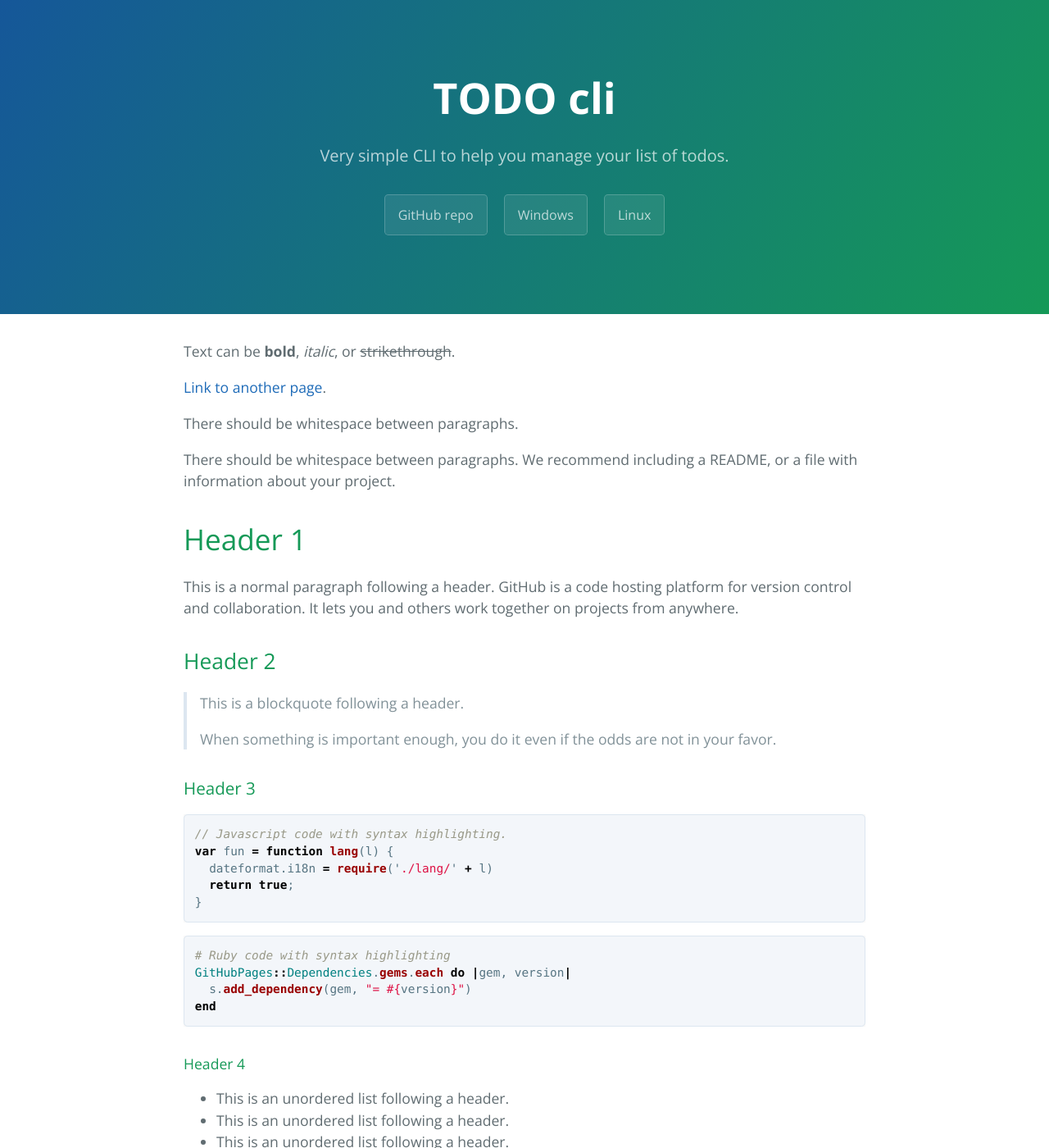
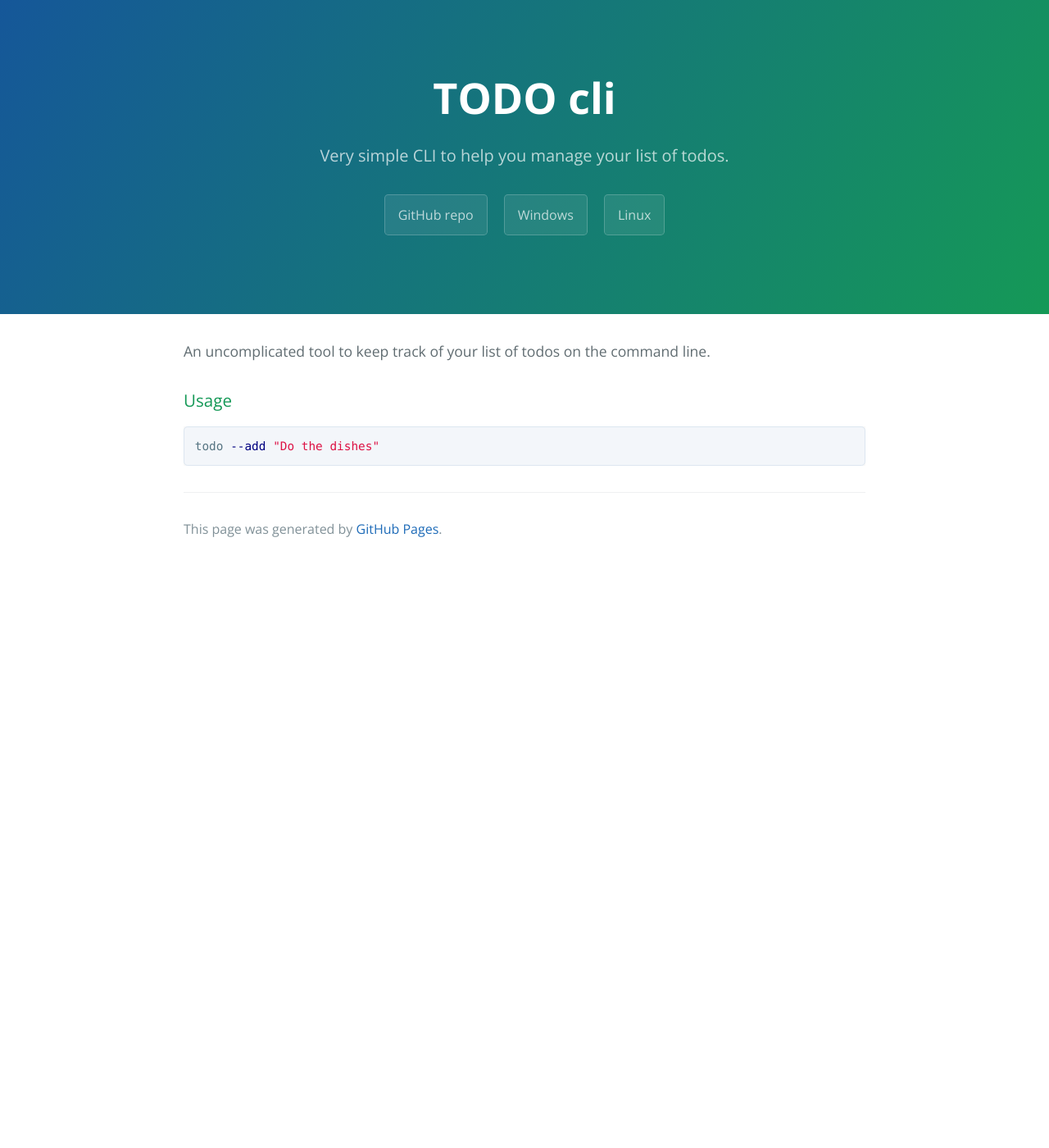
Before and after one commit to todo-cli/todo-cli-page, a Jekyll site: the page built from index.md, in a window 1280 px wide and 1400 px high. Shown: the whole window at 82% size. Built offline with Jekyll 4.4.1, drawn with Linux system fonts in a browser that asks for light colours; some of the changed text lies outside the part shown.

Commit message:
Re-set info on main page

````diff
--- a/index.md
+++ b/index.md
@@ -3,122 +3,10 @@
 description: Very simple CLI to help you manage your list of todos.
 ---
 
-Text can be **bold**, _italic_, or ~~strikethrough~~.
+An uncomplicated tool to keep track of your list of todos on the command line.
 
-[Link to another page](./another-page.html).
+### Usage
 
-There should be whitespace between paragraphs.
-
-There should be whitespace between paragraphs. We recommend including a README, or a file with information about your project.
-
-# Header 1
-
-This is a normal paragraph following a header. GitHub is a code hosting platform for version control and collaboration. It lets you and others work together on projects from anywhere.
-
-## Header 2
-
-> This is a blockquote following a header.
->
-> When something is important enough, you do it even if the odds are not in your favor.
-
-### Header 3
-
-```js
-// Javascript code with syntax highlighting.
-var fun = function lang(l) {
-  dateformat.i18n = require('./lang/' + l)
-  return true;
-}
+```shell
+todo --add "Do the dishes"
 ```
-
-```ruby
-# Ruby code with syntax highlighting
-GitHubPages::Dependencies.gems.each do |gem, version|
-  s.add_dependency(gem, "= #{version}")
-end
-```
-
-#### Header 4
-
-*   This is an unordered list following a header.
-*   This is an unordered list following a header.
-*   This is an unordered list following a header.
-
-##### Header 5
-
-1.  This is an ordered list following a header.
-2.  This is an ordered list following a header.
-3.  This is an ordered list following a header.
-
-###### Header 6
-
-| head1        | head two          | three |
-|:-------------|:------------------|:------|
-| ok           | good swedish fish | nice  |
-| out of stock | good and plenty   | nice  |
-| ok           | good `oreos`      | hmm   |
-| ok           | good `zoute` drop | yumm  |
-
-### There's a horizontal rule below this.
-
-* * *
-
-### Here is an unordered list:
-
-*   Item foo
-*   Item bar
-*   Item baz
-*   Item zip
-
-### And an ordered list:
-
-1.  Item one
-1.  Item two
-1.  Item three
-1.  Item four
-
-### And a nested list:
-
-- level 1 item
-  - level 2 item
-  - level 2 item
-    - level 3 item
-    - level 3 item
-- level 1 item
-  - level 2 item
-  - level 2 item
-  - level 2 item
-- level 1 item
-  - level 2 item
-  - level 2 item
-- level 1 item
-
-### Small image
-
-![Octocat](https://github.githubassets.com/images/icons/emoji/octocat.png)
-
-### Large image
-
-![Branching](https://guides.github.com/activities/hello-world/branching.png)
-
-
-### Definition lists can be used with HTML syntax.
-
-<dl>
-<dt>Name</dt>
-<dd>Godzilla</dd>
-<dt>Born</dt>
-<dd>1952</dd>
-<dt>Birthplace</dt>
-<dd>Japan</dd>
-<dt>Color</dt>
-<dd>Green</dd>
-</dl>
-
-```
-Long, single-line code blocks should not wrap. They should horizontally scroll if they are too long. This line should be long enough to demonstrate this.
-```
-
-```
-The final element.
-```
````
